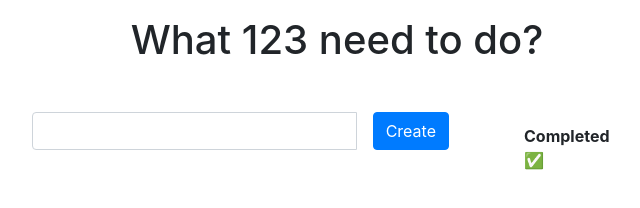
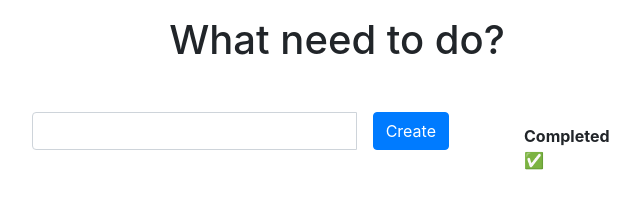
Before and after one commit to Abid-Amjad/todo-app, a website: page public/index.html in a window 1280 px wide. Shown: the whole page, without its empty margins (303-943 px from the left). Drawn offline with nearby package versions, Linux system fonts and the light colour scheme; no server answers.

Commit message:
todoupdate

```diff
--- a/public/index.html
+++ b/public/index.html
@@ -10,7 +10,7 @@
   </head>
   <body>
     <div class="container mt-3 w-50">
-      <h1 class="mb-5 text-center">What 123 need to do? </h1>
+      <h1 class="mb-5 text-center">What need to do? </h1>
       <div class="row">
         <div class="col-9 pr-5">
           <div class="input-group mb-3">
```
